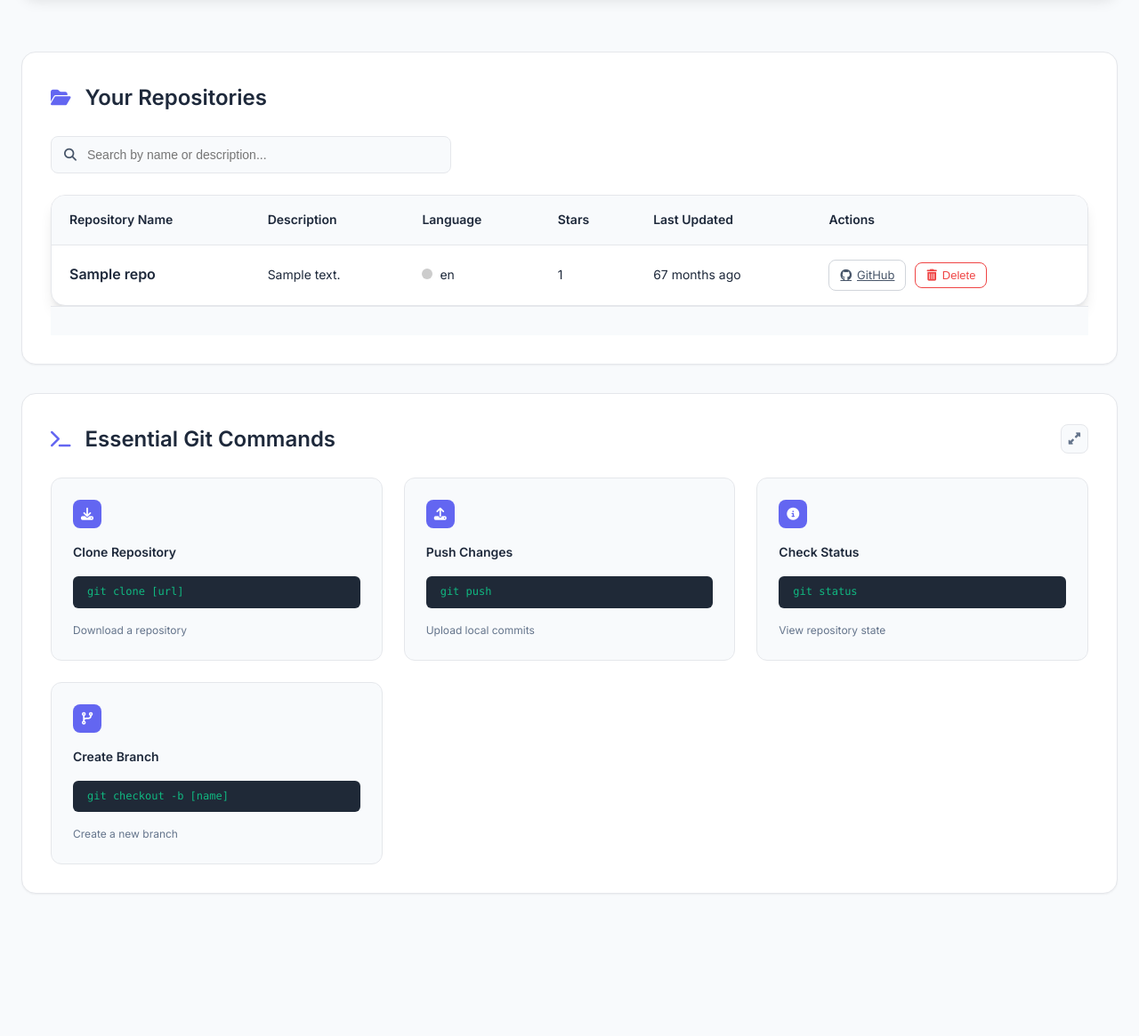
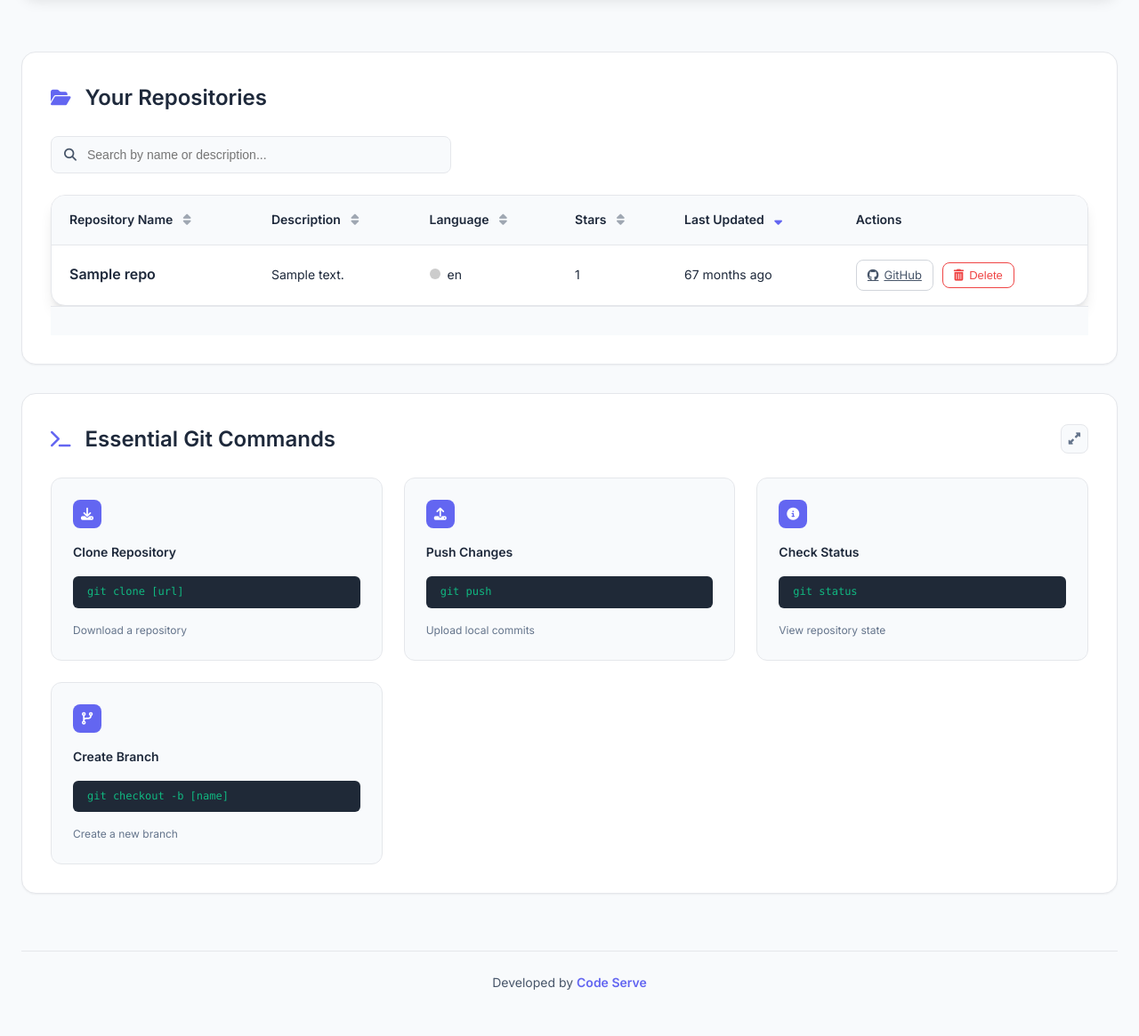
Before and after one commit to shaikafridi557/projectPusher, a Flask app: template templates/dashboard.html in a window 1280 px wide. Shown: the part 2022-3187 px from the top of the page at 89% size. Before the commit the page ends 3027 px from the top, so only its background shows below. Run offline with Flask 3, Linux system fonts and the light colour scheme; the template is opened without the code that fills it: most values are stand-ins (such as "Sample title", 1, 10 or a date in 2020); some libraries are stand-ins or nearby versions.

Commit message:
Update dashboard.html

```diff
--- a/templates/dashboard.html
+++ b/templates/dashboard.html
@@ -119,6 +119,24 @@
             align-items: center;
             gap: 8px;
             color: var(--text-primary);
+        }
+
+        /* --- NEW: FOOTER STYLES --- */
+        .main-footer {
+            text-align: center;
+            padding: var(--spacing-lg) 0;
+            margin-top: var(--spacing-xl);
+            border-top: 1px solid var(--gray-200);
+            color: var(--text-secondary);
+            font-size: 14px;
+        }
+        .main-footer a {
+            color: var(--primary-color);
+            text-decoration: none;
+            font-weight: 600;
+        }
+        .main-footer a:hover {
+            text-decoration: underline;
         }
     </style>
 </head>
@@ -297,11 +315,11 @@
                     <table class="repo-table" id="repo-table">
                         <thead>
                             <tr>
-                                <th data-sort="name">Repository Name</th>
-                                <th data-sort="description">Description</th>
-                                <th data-sort="language">Language</th>
-                                <th data-sort="stars" data-type="number">Stars</th>
-                                <th data-sort="updated" data-type="date">Last Updated</th>
+                                <th data-sort="name">Repository Name <i class="fas fa-sort sort-indicator"></i></th>
+                                <th data-sort="description">Description <i class="fas fa-sort sort-indicator"></i></th>
+                                <th data-sort="language">Language <i class="fas fa-sort sort-indicator"></i></th>
+                                <th data-sort="stars" data-type="number">Stars <i class="fas fa-sort sort-indicator"></i></th>
+                                <th data-sort="updated" data-type="date">Last Updated <i class="fas fa-sort sort-indicator"></i></th>
                                 <th>Actions</th>
                             </tr>
                         </thead>
@@ -359,6 +377,14 @@
                 </div>
             </div>
         </section>
+
+        <!-- ================================= -->
+        <!-- === NEW/UPDATED FOOTER SECTION === -->
+        <!-- ================================= -->
+        <footer class="main-footer">
+            <p>Developed by <a href="https://codeserve.netlify.app/" target="_blank" rel="noopener noreferrer">Code Serve</a></p>
+        </footer>
+
     </div>
 
     <!-- Delete Confirmation Modal -->
```
